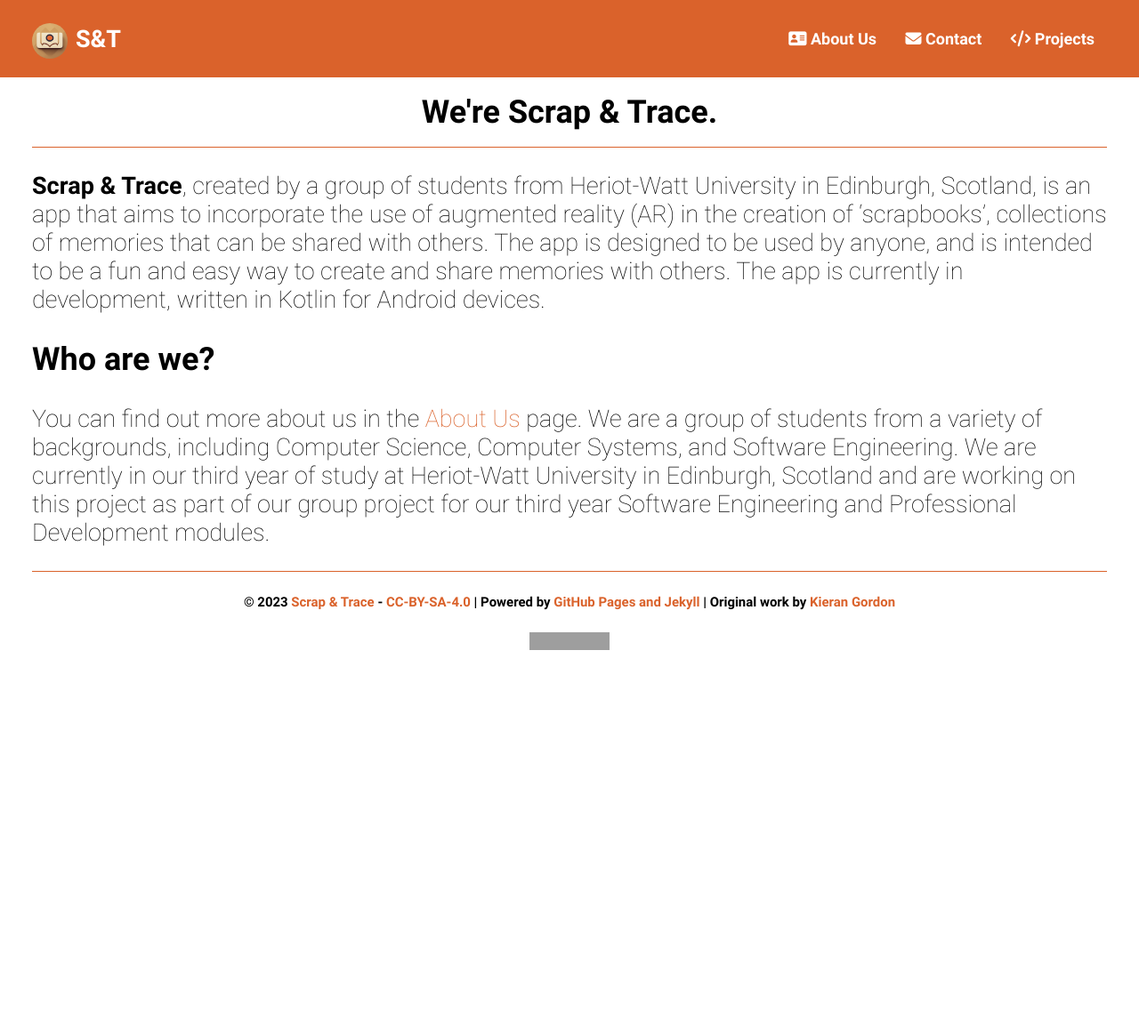
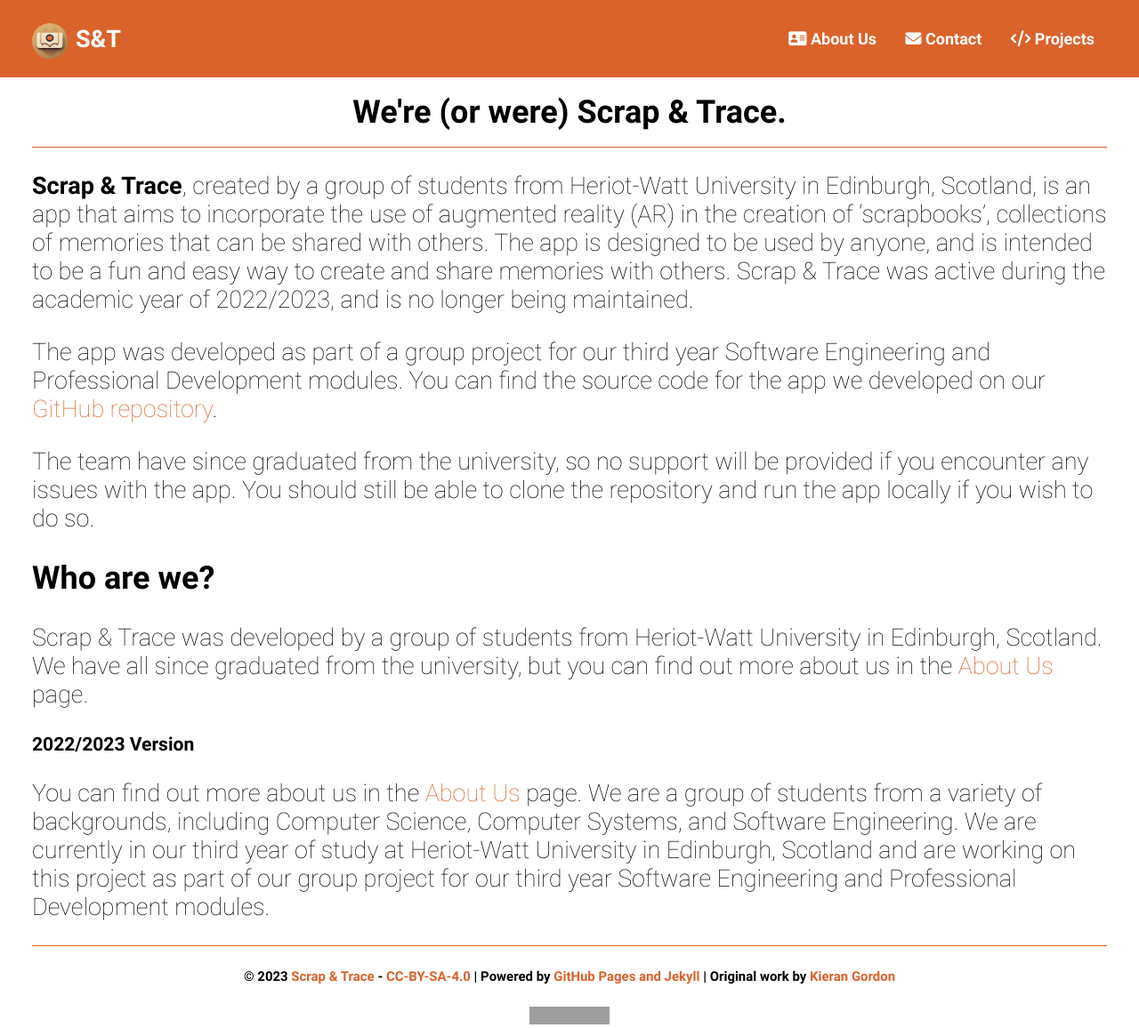
Before and after one commit to scrap-and-trace/scrap-and-trace.github.io, a Jekyll site: the page built from index.md, in a window 1280 px wide. Shown: the whole page at 89% size. Built offline with Jekyll 4.4.1, drawn with Linux system fonts in a browser that asks for light colours; before the commit the page ends 900 px from its top, so only the background shows below that; grey boxes are pictures that could not be loaded.

Commit message:
2024 graduate update

```diff
--- a/index.md
+++ b/index.md
@@ -1,10 +1,18 @@
 ---
-title: "We're Scrap & Trace."
+title: "We're (or were) Scrap & Trace."
 layout: home
 ---
 
-**Scrap & Trace**, created by a group of students from Heriot-Watt University in Edinburgh, Scotland, is an app that aims to incorporate the use of augmented reality (AR) in the creation of 'scrapbooks', collections of memories that can be shared with others. The app is designed to be used by anyone, and is intended to be a fun and easy way to create and share memories with others. The app is currently in development, written in Kotlin for Android devices.
+**Scrap & Trace**, created by a group of students from Heriot-Watt University in Edinburgh, Scotland, is an app that aims to incorporate the use of augmented reality (AR) in the creation of 'scrapbooks', collections of memories that can be shared with others. The app is designed to be used by anyone, and is intended to be a fun and easy way to create and share memories with others. Scrap & Trace was active during the academic year of 2022/2023, and is no longer being maintained.
+
+The app was developed as part of a group project for our third year Software Engineering and Professional Development modules. You can find the source code for the app we developed on our [GitHub repository](https://github.com/scrap-and-trace/ScrapAppReact).
+
+The team have since graduated from the university, so no support will be provided if you encounter any issues with the app. You should still be able to clone the repository and run the app locally if you wish to do so.
 
 ## Who are we?
 
+Scrap & Trace was developed by a group of students from Heriot-Watt University in Edinburgh, Scotland. We have all since graduated from the university, but you can find out more about us in the [About Us](/about) page.
+
+### 2022/2023 Version
+
 You can find out more about us in the [About Us](/about) page. We are a group of students from a variety of backgrounds, including Computer Science, Computer Systems, and Software Engineering. We are currently in our third year of study at Heriot-Watt University in Edinburgh, Scotland and are working on this project as part of our group project for our third year Software Engineering and Professional Development modules.
```
Also changed, not shown: _includes/about.html (+10 -5 lines).
